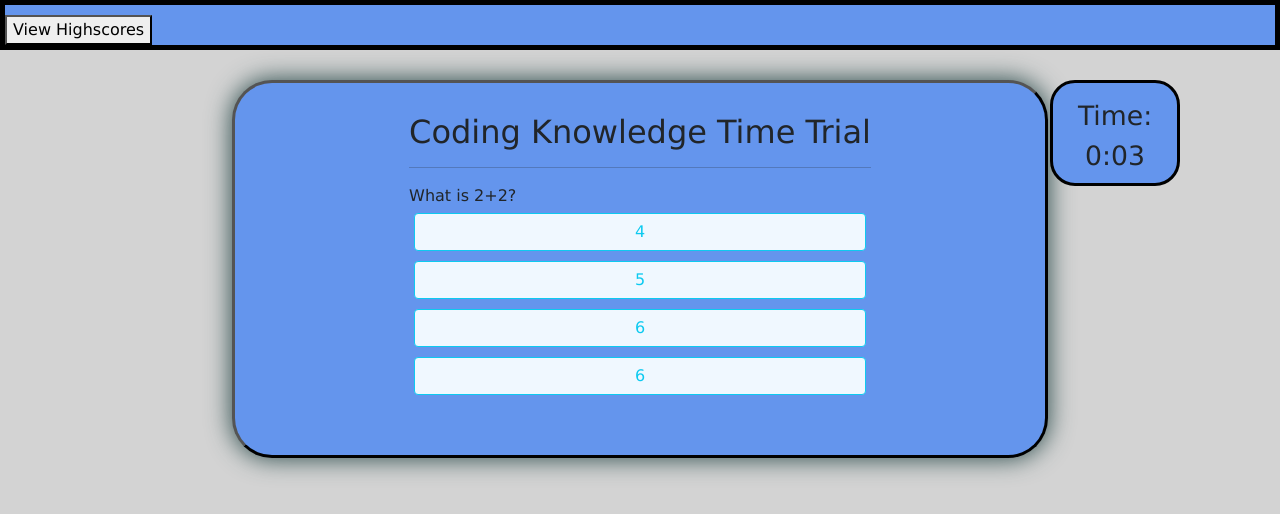
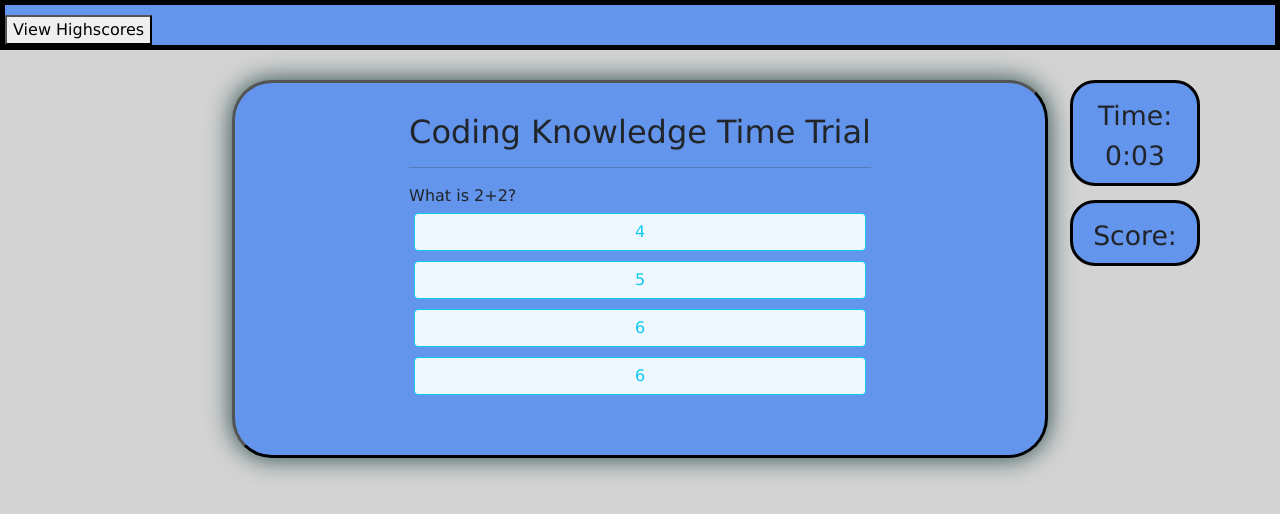
Before and after one commit to ashak90/04-code-quiz, a plain HTML site: page index.html in a window 1280 px wide. Both pictures are taken after a click on the button "Start Quiz". Drawn offline with nearby package versions, Linux system fonts and the light colour scheme.

Commit message:
added a score board section

```diff
--- a/css/style.css
+++ b/css/style.css
@@ -69,7 +69,23 @@ header {
     padding-bottom: 7px;
     position: absolute;
     top: 80px;
-    right: 100px;
+    right: 80px;
+    background-color: cornflowerblue;
+    border: 3px solid black;
+    font-size: 20pt;
+    width: 130px;
+    display: flex;
+    border-radius: 25px;
+}
+
+#score-readout {
+    text-align: center;
+    justify-content: center;
+    padding-top: 13px;
+    padding-bottom: 7px;
+    position: absolute;
+    top: 200px;
+    right: 80px;
     background-color: cornflowerblue;
     border: 3px solid black;
     font-size: 20pt;
--- a/js/script.js
+++ b/js/script.js
@@ -76,6 +76,7 @@ function startGame() {
     answerButtonsDiv.classList.remove("hide");
     showNextQuestion();
     startTimer();
+    scoreDisplay();
 }
 
 function startTimer() {
@@ -101,6 +102,13 @@ function startTimer() {
     }, 1000);
 }
 
+function scoreDisplay (){
+    var score = document.createElement("div");
+    score.setAttribute("id", "score-readout");
+    document.body.appendChild(score);
+
+    score.innerHTML = "Score: ";
+}
 function nextQuestionSlide() {
     resetAnswers();
     showNextQuestion();
@@ -164,7 +172,7 @@ function setStatusClass(element, correct) {
   function gameOver() {
     nextButton.classList.add("hide");
     clearInterval(myInterval);
-    document.getElementById("timer-readout").classList.add("hide");
+    // document.getElementById("timer-readout").classList.add("hide");
     gameOverModal.classList.add("modal-active");
     startButton.innerText = "Play Again";
     startButton.classList.remove("hide");
```
